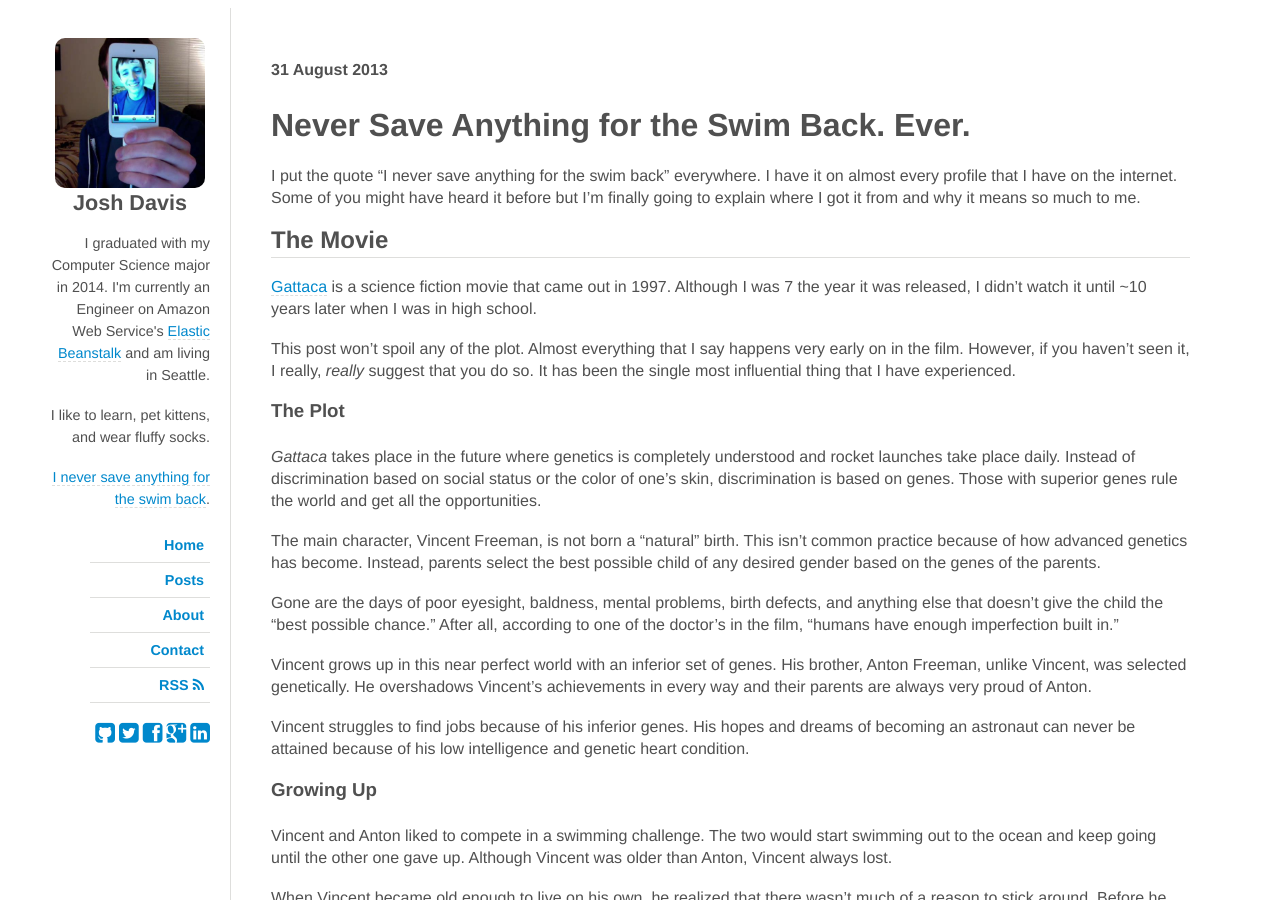
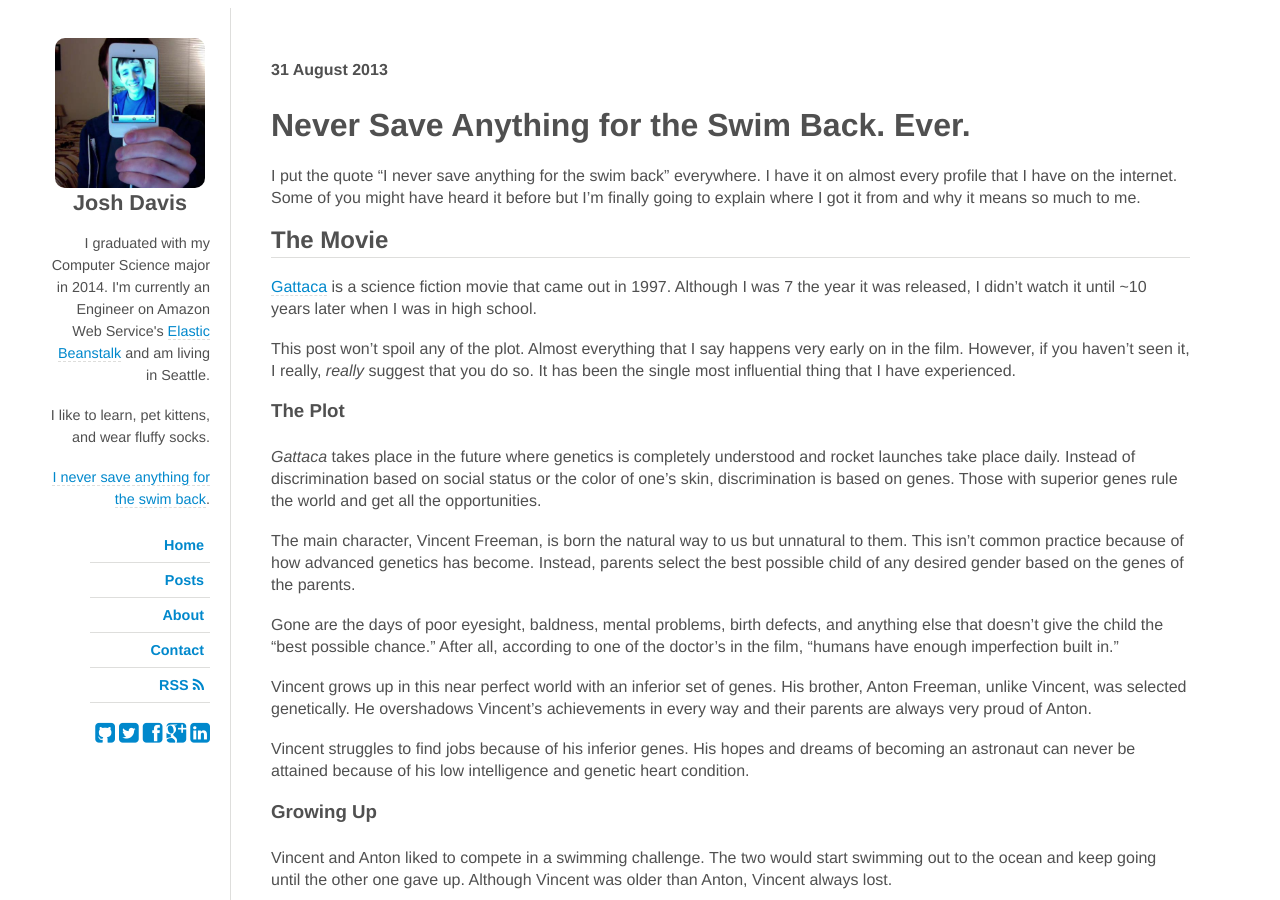
Before and after one commit to jdavis/jdavis.github.com, a Jekyll site: the page built from _posts/2013-08-31-never-save-anything-for-the-swim-back.md, in a window 1280 px wide and 900 px high. Built offline with Jekyll 4.4.1, drawn with Linux system fonts in a browser that asks for light colours; nearby versions of some CDN libraries; some web fonts are replaced.

Commit message:
Update natural birth sentence

```diff
--- a/_posts/2013-08-31-never-save-anything-for-the-swim-back.md
+++ b/_posts/2013-08-31-never-save-anything-for-the-swim-back.md
@@ -32,10 +32,10 @@ rocket launches take place daily. Instead of discrimination based on social
 status or the color of one's skin, discrimination is based on genes. Those with
 superior genes rule the world and get all the opportunities.
 
-The main character, Vincent Freeman, is not born a "natural" birth. This isn't
-common practice because of how advanced genetics has become. Instead, parents
-select the best possible child of any desired gender based on the genes of the
-parents.
+The main character, Vincent Freeman, is born the natural way to us but unnatural
+to them. This isn't common practice because of how advanced genetics has become.
+Instead, parents select the best possible child of any desired gender based on
+the genes of the parents.
 
 Gone are the days of poor eyesight, baldness, mental problems, birth defects,
 and anything else that doesn't give the child the "best possible chance." After
```
